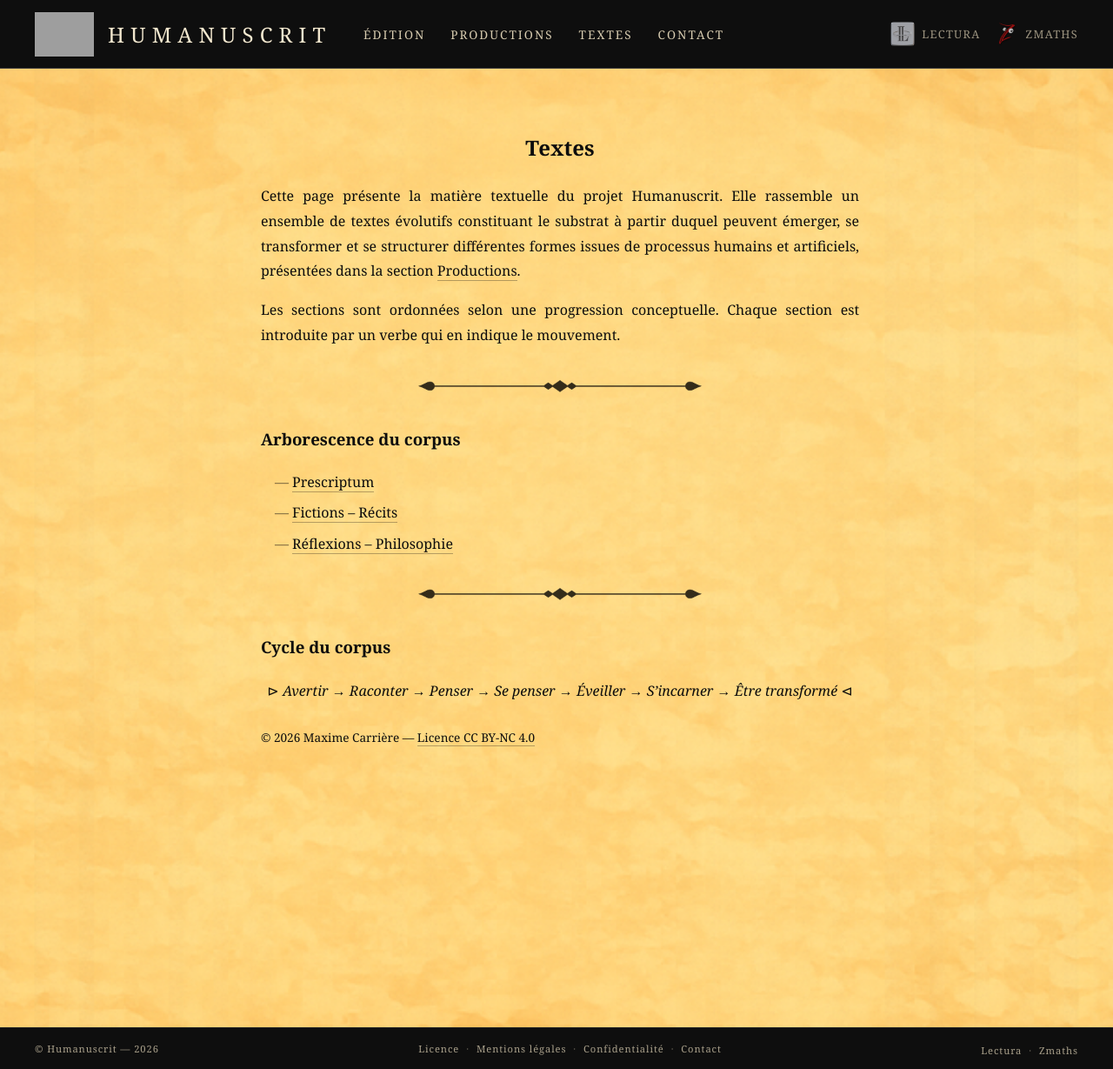
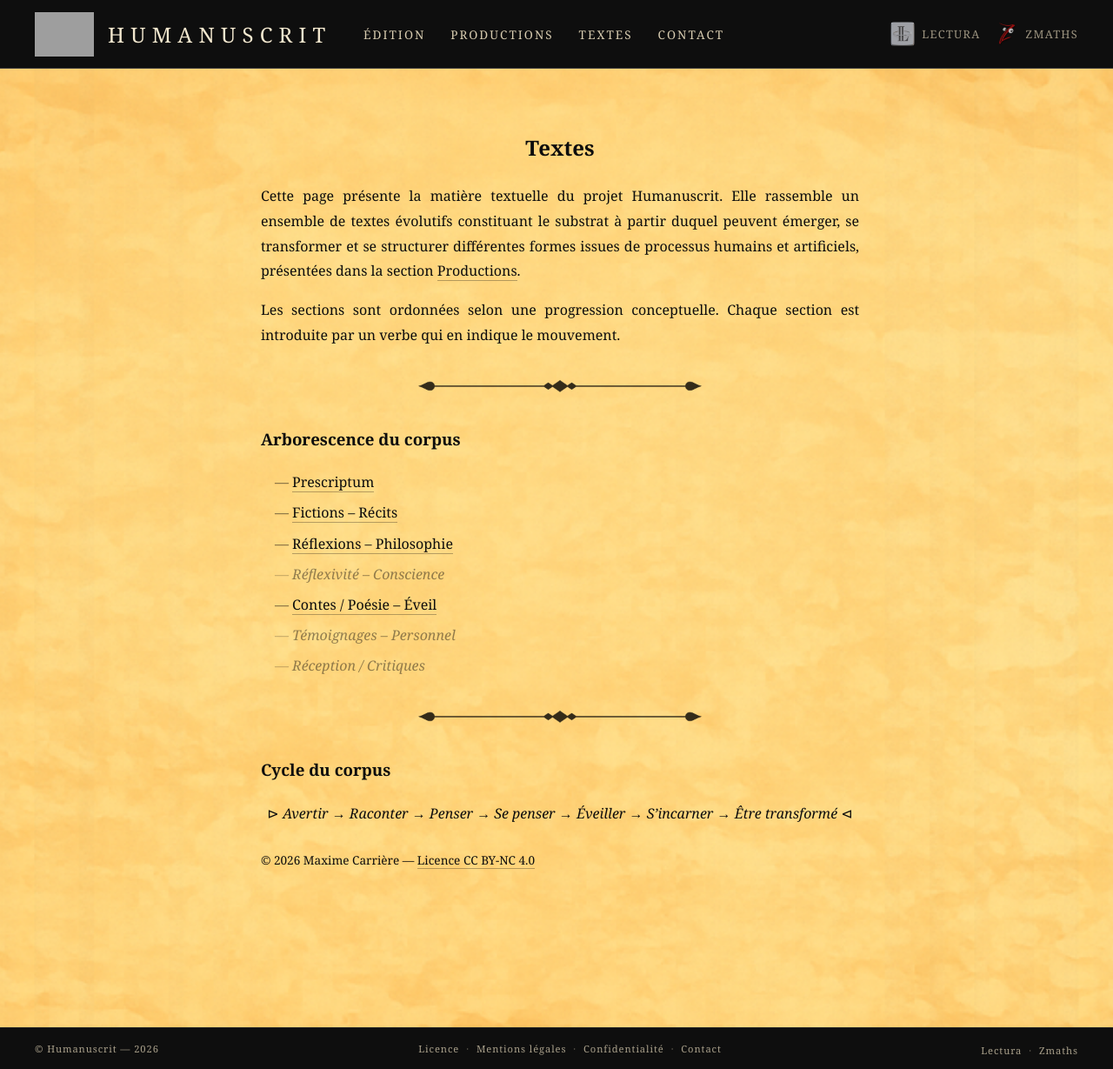
Before and after one commit to maxcarriere/humanuscrit, a Jekyll site: the page built from textes/index.md, in a window 1280 px wide and 1229 px high. Shown: the whole window at 87% size. Built offline with Jekyll 4.4.1, drawn with Linux system fonts in a browser that asks for light colours; grey boxes are pictures that could not be loaded.

Commit message:
Textes : remettre toutes les sections, vides grisées sans lien
- Sections actives (avec lien) : prescriptum, fictions, réflexions, contes-poésie-éveil
- Sections vides (sans lien, grisées) : réflexivité-conscience, témoignages-personnel, réception-critiques

Co-Authored-By: Claude Opus 4.6 <noreply@anthropic.com>

```diff
--- a/_includes/arborescence_textes.html
+++ b/_includes/arborescence_textes.html
@@ -1,17 +1,32 @@
 {% comment %}
   Arborescence de la section Textes : dossiers à la racine.
   Ordre = progression conceptuelle (prescriptum → … → reception-critiques).
+  Sections avec contenu : lien cliquable.
+  Sections vides : titre affiché sans lien.
 {% endcomment %}
-{% assign folder_order = "prescriptum|fictions|reflexions" | split: "|" %}
+{% assign active_folders = "prescriptum|fictions|reflexions|contes-poesie-eveil" | split: "|" %}
+{% assign all_folders = "prescriptum|fictions|reflexions|reflexivite-conscience|contes-poesie-eveil|temoignages-personnel|reception-critiques" | split: "|" %}
 <ul class="arborescence-textes">
-  {% for folder_name in folder_order %}
+  {% for folder_name in all_folders %}
     {% assign folder_path = "textes/" | append: folder_name | append: "/index.md" %}
     {% assign folder_page = site.pages | where: "path", folder_path | first %}
     {% if folder_page %}
-      <li>
-        <a href="{{ folder_page.url | relative_url }}">
-          {% include lib_display_name.html name=folder_name title=folder_page.title %}
-        </a>
+      {% assign is_active = false %}
+      {% for active in active_folders %}
+        {% if active == folder_name %}
+          {% assign is_active = true %}
+        {% endif %}
+      {% endfor %}
+      <li{% unless is_active %} class="arborescence-inactive"{% endunless %}>
+        {% if is_active %}
+          <a href="{{ folder_page.url | relative_url }}">
+            {% include lib_display_name.html name=folder_name title=folder_page.title %}
+          </a>
+        {% else %}
+          <span class="arborescence-label-inactive">
+            {% include lib_display_name.html name=folder_name title=folder_page.title %}
+          </span>
+        {% endif %}
       </li>
     {% endif %}
   {% endfor %}
--- a/assets/css/style.scss
+++ b/assets/css/style.scss
@@ -752,6 +752,14 @@ html[data-darkreader-mode] .arborescence-textes a:hover {
   border-bottom-color: rgba(13, 13, 13, 0.6) !important;
 }
 
+.arborescence-textes li.arborescence-inactive {
+  opacity: 0.45;
+}
+
+.arborescence-textes .arborescence-label-inactive {
+  font-style: italic;
+}
+
 /* ===== 5. Navigation dossier ===== */
 .navigation-dossier,
 .navigation-dossier *,
```
